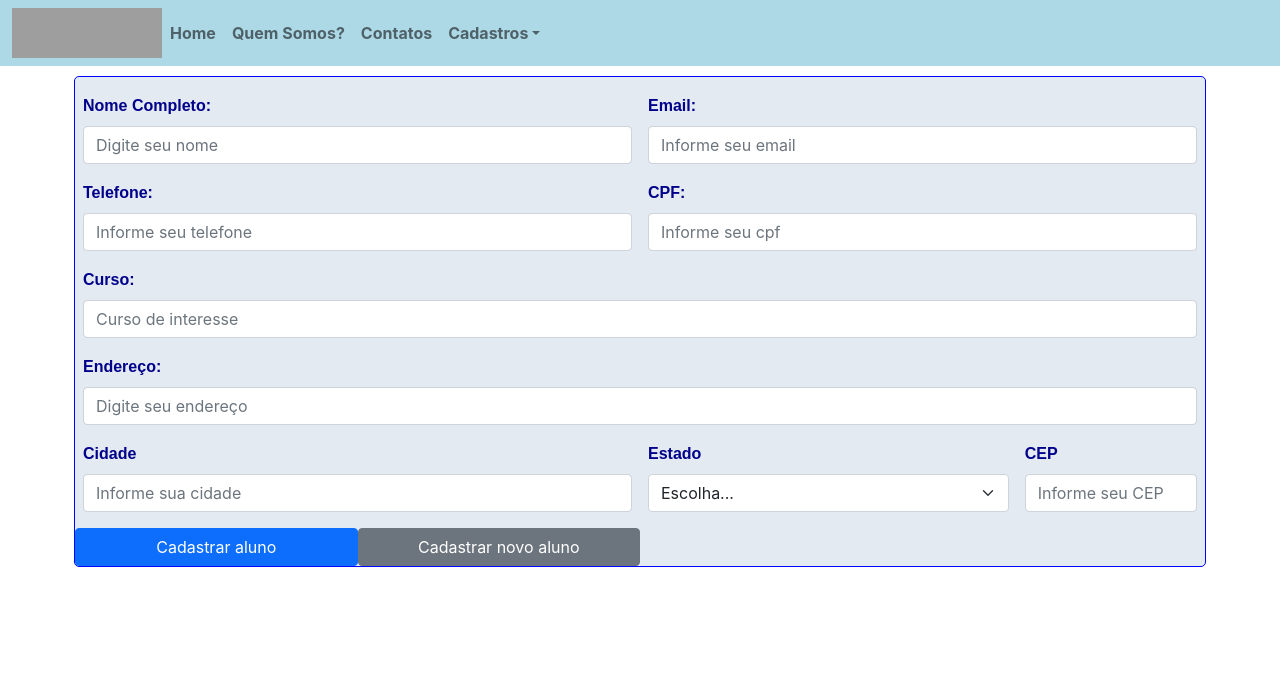
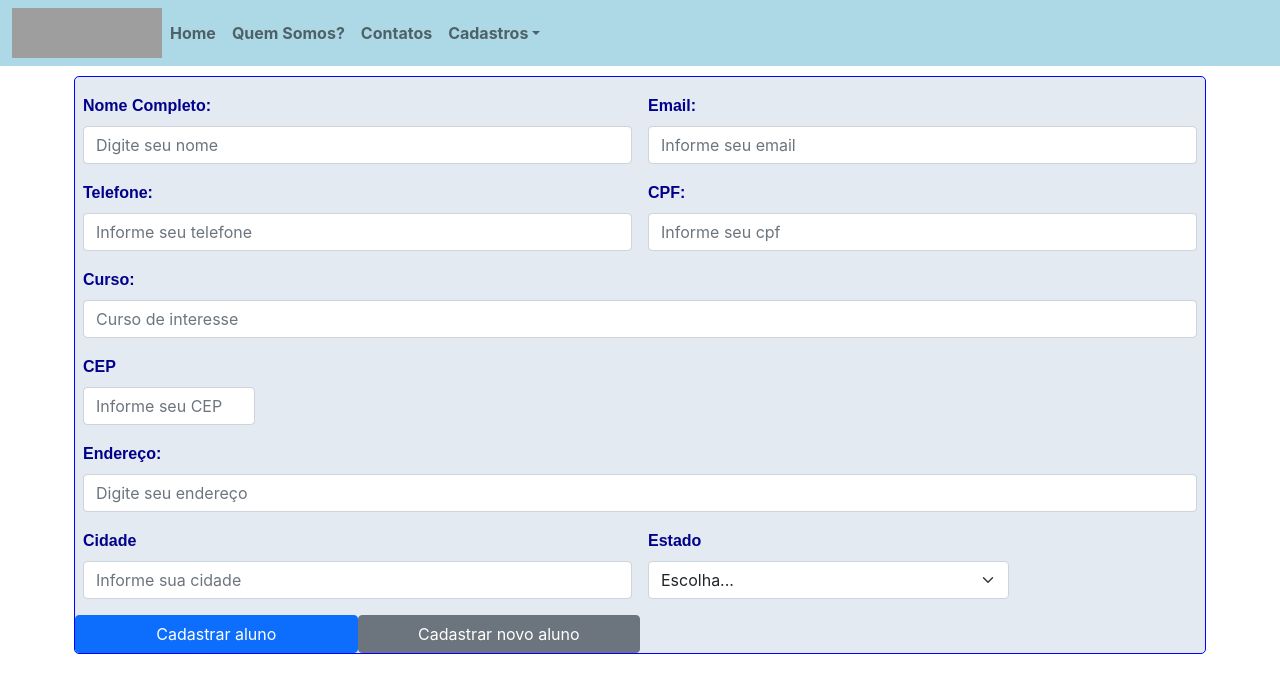
Before and after one commit to rodrigostack/Sistema-de-gestao-escolar, a React (Create React App) app: page /#/cadastroaluno in a window 1280 px wide. Shown: the top 692 px of the page. Built offline with nearby package versions, Linux system fonts and the light colour scheme; grey boxes are pictures that could not be loaded.

Commit message:
chamando a API funcionando2

```diff
--- a/src/cadastroalunos/cadastroaluno.jsx
+++ b/src/cadastroalunos/cadastroaluno.jsx
@@ -48,6 +48,10 @@ export default function(){
                     <label for="inputcurso" className="form-label labelsform">Curso:</label>
                     <input type="text" className="form-control" id="inputcurso" name="Curso" onChange={e=> setCurso(e.target.value)} value={curso} placeholder="Curso de interesse"/>
                 </div>
+                <div className="col-md-2">
+                    <label for="inputZip" className="form-label labelsform" >CEP</label>
+                    <InputMask mask="99999-999" type="text" className="form-control" id="inputZip" name="cep" onChange={e=> setCep(e.target.value)} value={cep} placeholder="Informe seu CEP"/>
+                </div>
                 <div className="col-12">
                     <label for="inputAddress" className="form-label labelsform">Endereço:</label>
                     <input type="text" className="form-control" id="inputAddress" name="endereco" onChange={e=> setEndereco(e.target.value)} value={endereco} placeholder="Digite seu endereço"/>
@@ -66,10 +70,7 @@ export default function(){
                         <option value='ES'>ES</option>
                     </select>
                 </div>
-                <div className="col-md-2">
-                    <label for="inputZip" className="form-label labelsform" >CEP</label>
-                    <InputMask mask="99999-999" type="text" className="form-control" id="inputZip" name="cep" onChange={e=> setCep(e.target.value)} value={cep} placeholder="Informe seu CEP"/>
-                </div>
+
                    <button type="submit" className="btn btn-primary col-md-3">Cadastrar aluno</button>
                    <button type="reset" className="btn btn-secondary col-md-3">Cadastrar novo aluno</button>
 
```
